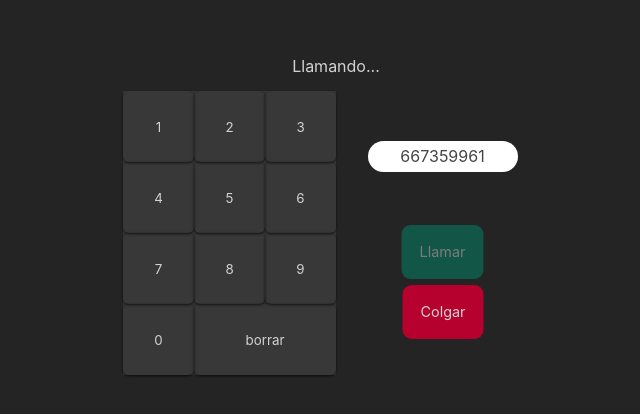
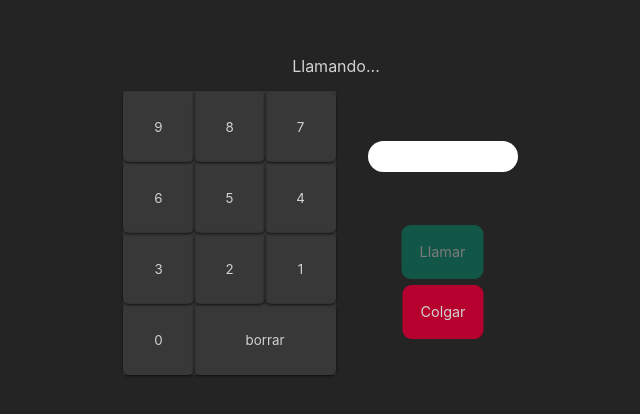
Before and after one commit to josemariaz1995/react-04-telefono, a React (Create React App) app: page / in a window 1280 px wide. Shown: the part 192-606 px from the top of the page, without its empty margins (304-944 px from the left). Built offline with nearby package versions, Linux system fonts and the light colour scheme.

Commit message:
mostrar letras y ponerlas en el span marcador

```diff
--- a/public/index.html
+++ b/public/index.html
@@ -1,14 +1,11 @@
 <!DOCTYPE html>
-<html lang="en">
+<html lang="es">
   <head>
     <meta charset="utf-8" />
     <link rel="icon" href="%PUBLIC_URL%/favicon.ico" />
     <meta name="viewport" content="width=device-width, initial-scale=1" />
     <meta name="theme-color" content="#000000" />
-    <meta
-      name="description"
-      content="Web site created using create-react-app"
-    />
+    <meta name="description" content="Mi casa teleeeefooonooo 👉" />
     <link rel="apple-touch-icon" href="%PUBLIC_URL%/logo192.png" />
     <!--
       manifest.json provides metadata used when your web app is installed on a
@@ -24,7 +21,7 @@
       work correctly both with client-side routing and a non-root public URL.
       Learn how to configure a non-root public URL by running `npm run build`.
     -->
-    <title>React App</title>
+    <title>Telefono</title>
   </head>
   <body>
     <noscript>You need to enable JavaScript to run this app.</noscript>
--- a/src/App.js
+++ b/src/App.js
@@ -1,58 +1,22 @@
+import { Info } from "./components/Info";
+import { Teclado } from "./components/Teclado";
+import { Acciones } from "./components/Acciones";
+import { useState } from "react";
 function App() {
+  const teclasDesordenadas = Array.from(new Array(10), (elemento, i) => i);
+  const teclas = teclasDesordenadas.reverse();
+  const [teclaIntroducida, setTeclaIntroducida] = useState("");
+  console.log(teclaIntroducida);
   return (
     <div className="contenedor">
-      {/* <!-- El siguiente elemento se oculta añadiéndole la clase "off" --> */}
-      <span className="mensaje">Llamando...</span>
+      <Info />
       <main className="telefono">
-        <div className="botones">
-          <ol className="teclado">
-            <li>
-              <button>1</button>
-            </li>
-            <li>
-              <button>2</button>
-            </li>
-            <li>
-              <button>3</button>
-            </li>
-            <li>
-              <button>4</button>
-            </li>
-            <li>
-              <button>5</button>
-            </li>
-            <li>
-              <button>6</button>
-            </li>
-            <li>
-              <button>7</button>
-            </li>
-            <li>
-              <button>8</button>
-            </li>
-            <li>
-              <button>9</button>
-            </li>
-            <li>
-              <button>0</button>
-            </li>
-            <li>
-              <button className="big">borrar</button>
-            </li>
-          </ol>
-        </div>
-        <div className="acciones">
-          <span className="numero">667359961</span>
-          {/* <!-- El botón de llamar debe tener la clase "activo" cuando --> */}
-          {/* <!-- el número de teléfono tiene 9 cifras --> */}
-          <a href="llamar" className="llamar">
-            Llamar
-          </a>
-          {/* <!-- Sólo se tiene que ver un botón u otro --> */}
-          <a href="colgar" className="colgar activo">
-            Colgar
-          </a>
-        </div>
+        <Teclado
+          teclas={teclas}
+          setTeclaIntroducida={setTeclaIntroducida}
+          teclaIntroducida={teclaIntroducida}
+        />
+        <Acciones teclaIntroducida={teclaIntroducida} />
       </main>
     </div>
   );
--- /dev/null
+++ b/src/components/Accion.jsx
@@ -0,0 +1,15 @@
+export const Accion = () => {
+  /* <!-- El botón de llamar debe tener la clase "activo" cuando --> */
+  /* <!-- el número de teléfono tiene 9 cifras --> */
+  return (
+    <>
+      <a href="llamar" className="llamar">
+        Llamar
+      </a>
+      {/* <!-- Sólo se tiene que ver un botón u otro --> */}
+      <a href="colgar" className="colgar activo">
+        Colgar
+      </a>
+    </>
+  );
+};
--- /dev/null
+++ b/src/components/Acciones.jsx
@@ -0,0 +1,10 @@
+import { Accion } from "./Accion";
+export const Acciones = (props) => {
+  const { teclaIntroducida } = props;
+  return (
+    <div className="acciones">
+      <span className="numero">{teclaIntroducida}</span>
+      <Accion />
+    </div>
+  );
+};
--- /dev/null
+++ b/src/components/Info.jsx
@@ -0,0 +1,5 @@
+export const Info = () => {
+  /* <!-- El siguiente elemento se oculta añadiéndole la clase "off" --> */
+
+  return <span className="mensaje">Llamando...</span>;
+};
--- /dev/null
+++ b/src/components/Tecla.jsx
@@ -0,0 +1,17 @@
+export const Tecla = (props) => {
+  const { tecla, setTeclaIntroducida, teclaIntroducida } = props;
+  console.log(tecla);
+  return (
+    <>
+      <li>
+        <button
+          onClick={() =>
+            setTeclaIntroducida(teclaIntroducida + tecla.toString())
+          }
+        >
+          {tecla}
+        </button>
+      </li>
+    </>
+  );
+};
--- /dev/null
+++ b/src/components/Teclado.jsx
@@ -0,0 +1,25 @@
+import { Tecla } from "./Tecla";
+export const Teclado = (props) => {
+  const { teclas, setTeclaIntroducida, teclaIntroducida } = props;
+
+  return (
+    <div className="botones">
+      <ol className="teclado">
+        {teclas.map((tecla) => {
+          return (
+            <Tecla
+              key={tecla}
+              tecla={tecla}
+              teclaIntroducida={teclaIntroducida}
+              setTeclaIntroducida={setTeclaIntroducida}
+            />
+          );
+        })}
+
+        <li>
+          <button className="big">borrar</button>
+        </li>
+      </ol>
+    </div>
+  );
+};
```
Also changed, not shown: src/components/Display.jsx (added), 1 other file (tests, documents, lock files or other folders).
